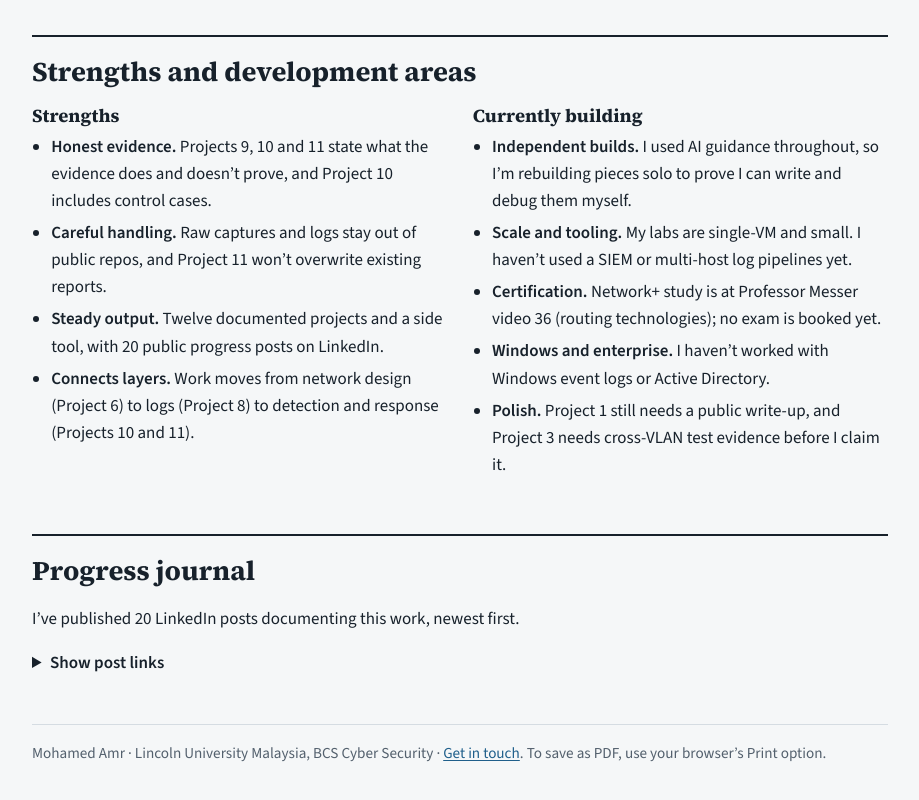
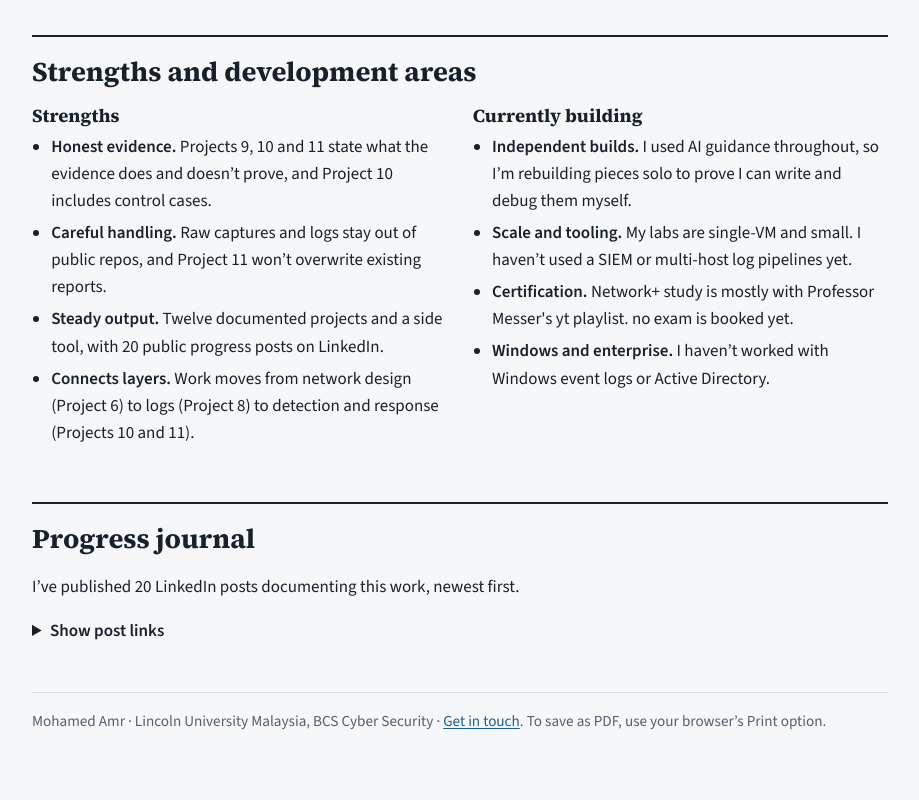
Before and after one commit to Notme3za/Notme3za.github.io, a plain HTML site: page index.html in a window 1280 px wide. Shown: the part 3976-4776 px from the top of the page, without its empty margins (180-1099 px from the left). Drawn offline with nearby package versions, Linux system fonts and the light colour scheme.

Commit message:
Update index.html

```diff
--- a/index.html
+++ b/index.html
@@ -181,9 +181,8 @@ tbody tr:nth-child(even) td{background:color-mix(in srgb,var(--accent-soft) 45%,
 <ul class="plain">
 <li><strong>Independent builds.</strong> I used AI guidance throughout, so I’m rebuilding pieces solo to prove I can write and debug them myself.</li>
 <li><strong>Scale and tooling.</strong> My labs are single-VM and small. I haven’t used a SIEM or multi-host log pipelines yet.</li>
-<li><strong>Certification.</strong> Network+ study is at Professor Messer video 36 (routing technologies); no exam is booked yet.</li>
+<li><strong>Certification.</strong> Network+ study is mostly with Professor Messer's yt playlist. no exam is booked yet.</li>
 <li><strong>Windows and enterprise.</strong> I haven’t worked with Windows event logs or Active Directory.</li>
-<li><strong>Polish.</strong> Project 1 still needs a public write-up, and Project 3 needs cross-VLAN test evidence before I claim it.</li>
 </ul>
 </div>
 </div>
```
